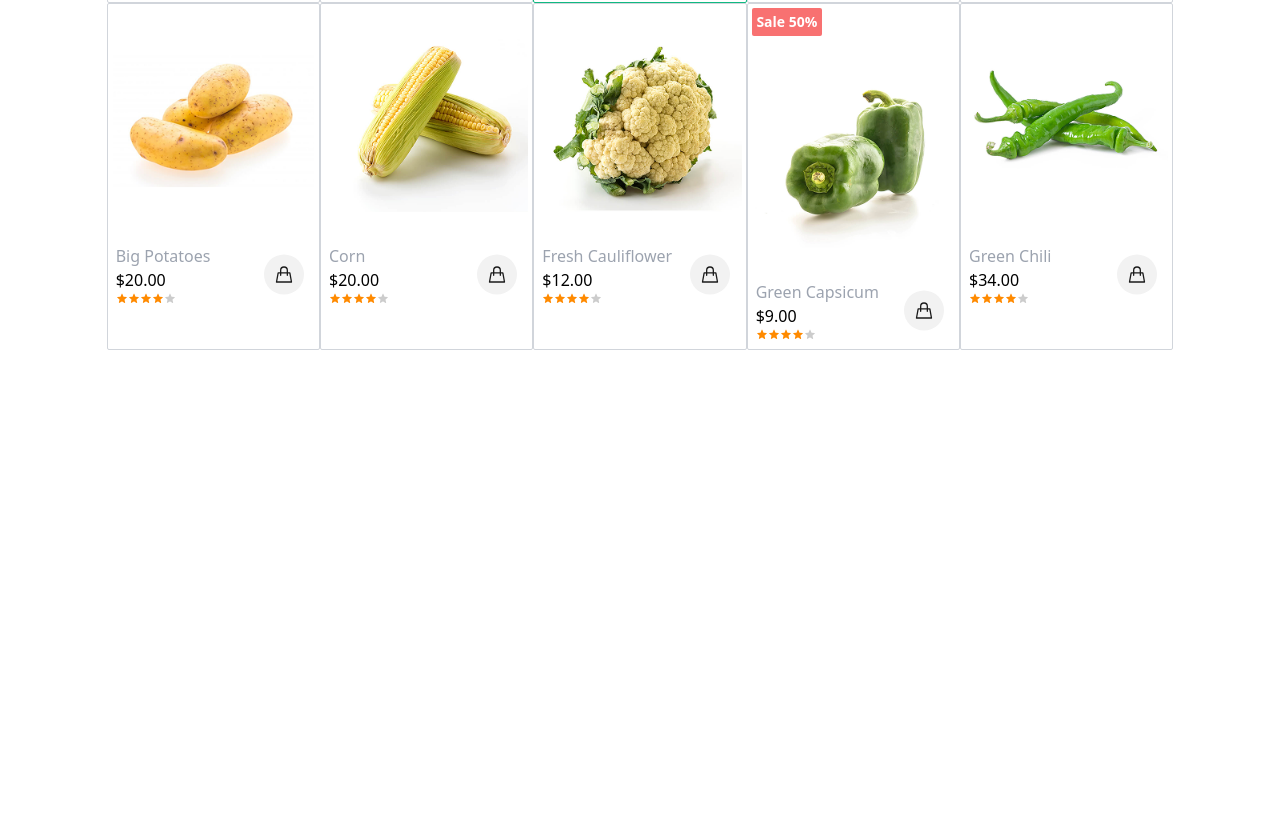
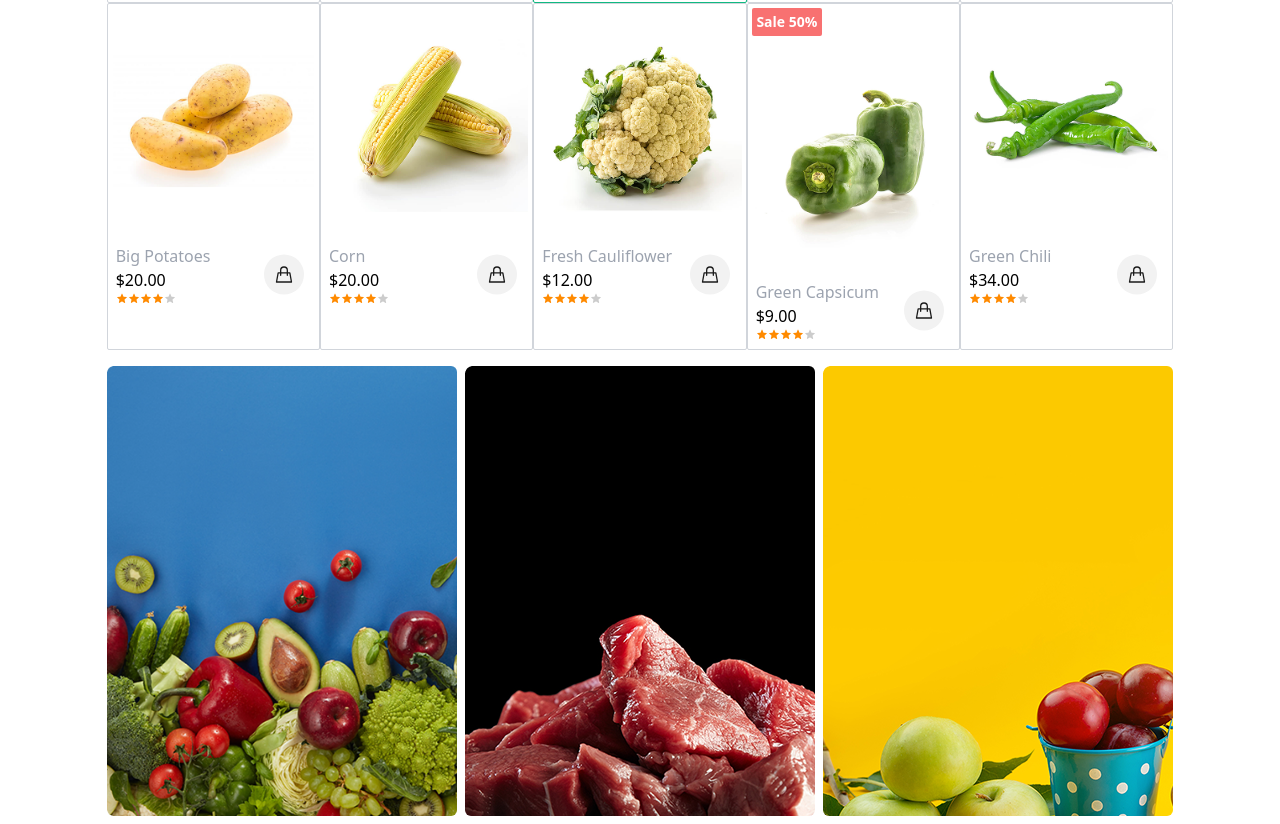
Before and after one commit to MwiseHeritier/TTA_Ecobazar, a plain HTML site: page index.html in a window 1280 px wide. Shown: the part 1761-2585 px from the top of the page. Before the commit the page ends 2119 px from the top, so only its background shows below. Drawn offline with nearby package versions, Linux system fonts and the light colour scheme.

Commit message:
chore:introducing section 5 by adding background images

```diff
--- a/index.html
+++ b/index.html
@@ -679,6 +679,12 @@
             </div>
 
         </div>
+        <div class="types-container lg:w-10/12 w-11/12 flex lg:flex-row flex-col gap-2 py-2">
+            <div class="type-1 bg-cover lg:w-4/12 h-100 rounded-md"></div>
+            <div class="type-2 lg:w-4/12 h-100 rounded-md"></div>
+            <div class="type-3 lg:w-4/12 h-100 rounded-md"></div>
+
+        </div>
     </main>
 </body>
 </html>
--- a/style.css
+++ b/style.css
@@ -22,12 +22,24 @@
 .small-bannar-2{
     background-image: url(./images/Bannar-3.png);
 }
+.type-1{
+    background-image: url(./images/type-1.png);
+}
+.type-2{
+    background-image: url(./images/type-2.png);
+}
+.type-3{
+    background-image: url(./images/type-3.png);
+}
 .bg-orange{
     background-color: #FF8A00;
 }
 .w-15{
     width: 15%;
 }
+.h-100{
+    height: 450px;
+}
 @media screen and (max-width: 768px){
     .w-15{
         width: 30%;
```
Also changed, not shown: images/type-1.png (added), images/type-2.png (added), images/type-3.png (added).
